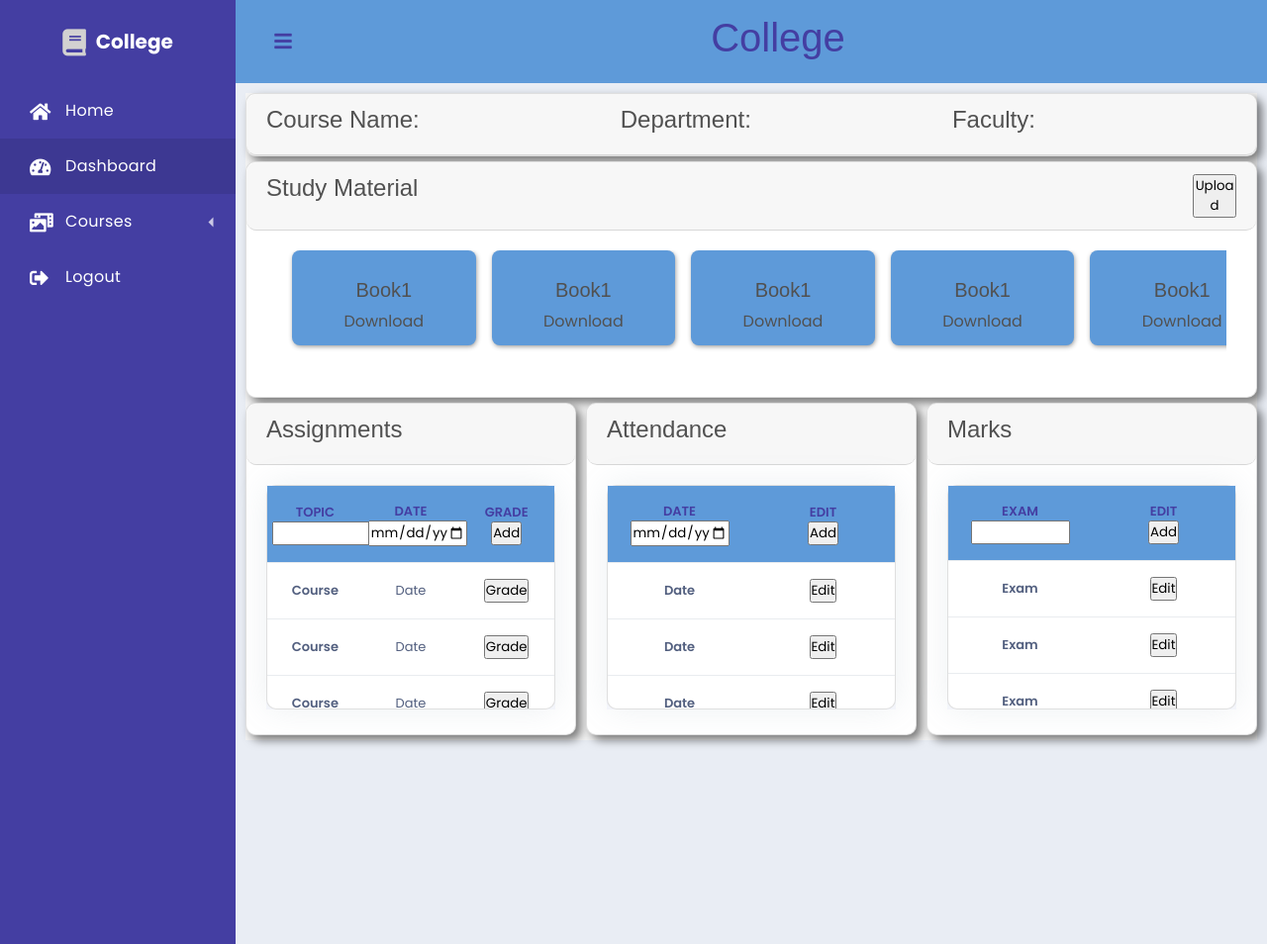
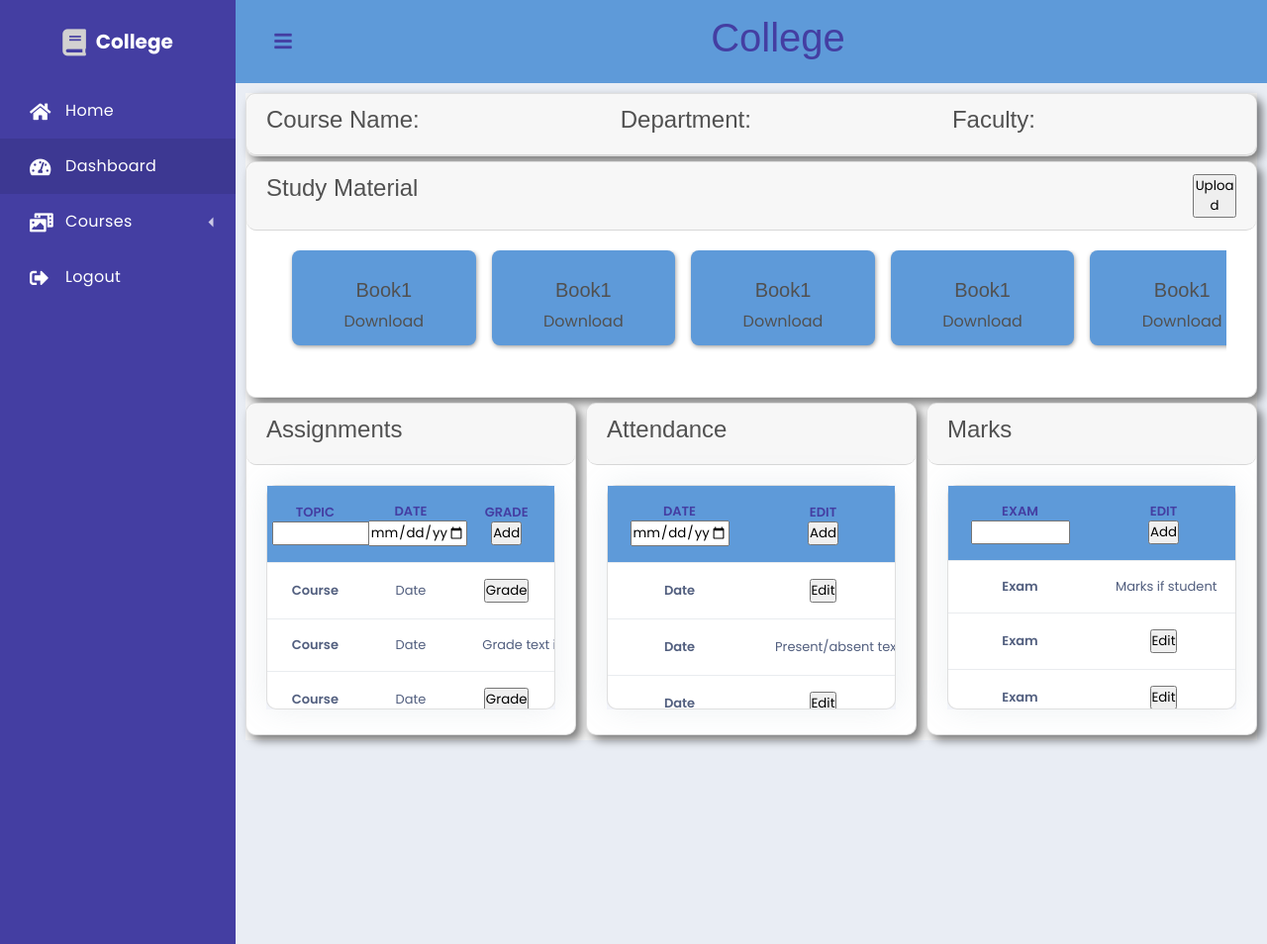
Before and after one commit to BinoManjesh/college-management, a PHP site: page /public/course.php in a window 1280 px wide. Shown: the whole page at 99% size. Run offline with PHP 8.4, Linux system fonts and the light colour scheme; data that the repository does not hold is empty.

Commit message:
student changes course page

```diff
--- a/public/course.php
+++ b/public/course.php
@@ -410,7 +410,10 @@ view('header', [
                                                     </div>
                                                 </th>
                                                 <td>Date</td>
-                                                <td><button type="submit" onclick="myFunction2()">Grade</button></td>
+                                                <td>
+                                                    Grade text if student
+                                                    <!-- <button type="submit" onclick="myFunction2()">Grade</button> -->
+                                                </td>
                                             </tr>
                                             <tr>
                                                 <th scope="row">
@@ -470,7 +473,10 @@ view('header', [
                 </tr>
                 <tr>
                     <th >Date</th>
-                    <td><button type="submit" onclick="myFunction()">Edit</button></td>
+                    <td>
+                        Present/absent text if student
+                        <button type="submit" onclick="myFunction()">Edit</button>
+                    </td>
                 </tr>
                 <tr>
                     <th >Date</th>
@@ -511,7 +517,10 @@ view('header', [
                                 </tr>
                 <tr>
                     <th >Exam</th>
-                    <td><button type="submit" onclick="myFunction4()">Edit</button></td>
+                    <td>
+                        Marks if student
+                        <!-- <button type="submit" onclick="myFunction4()">Edit</button> -->
+                    </td>
                 </tr>
                 <tr>
                     <th >Exam</th>
```
